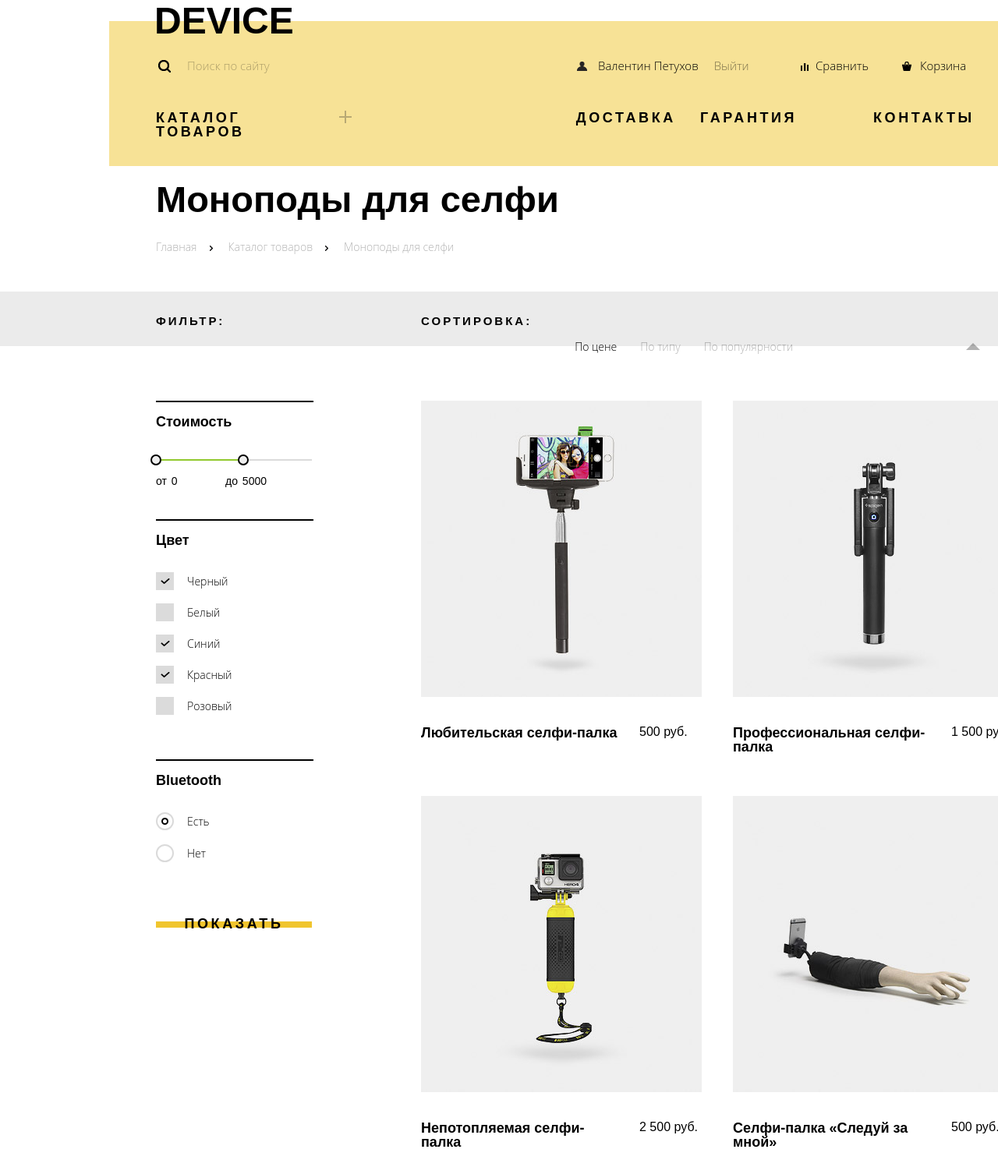
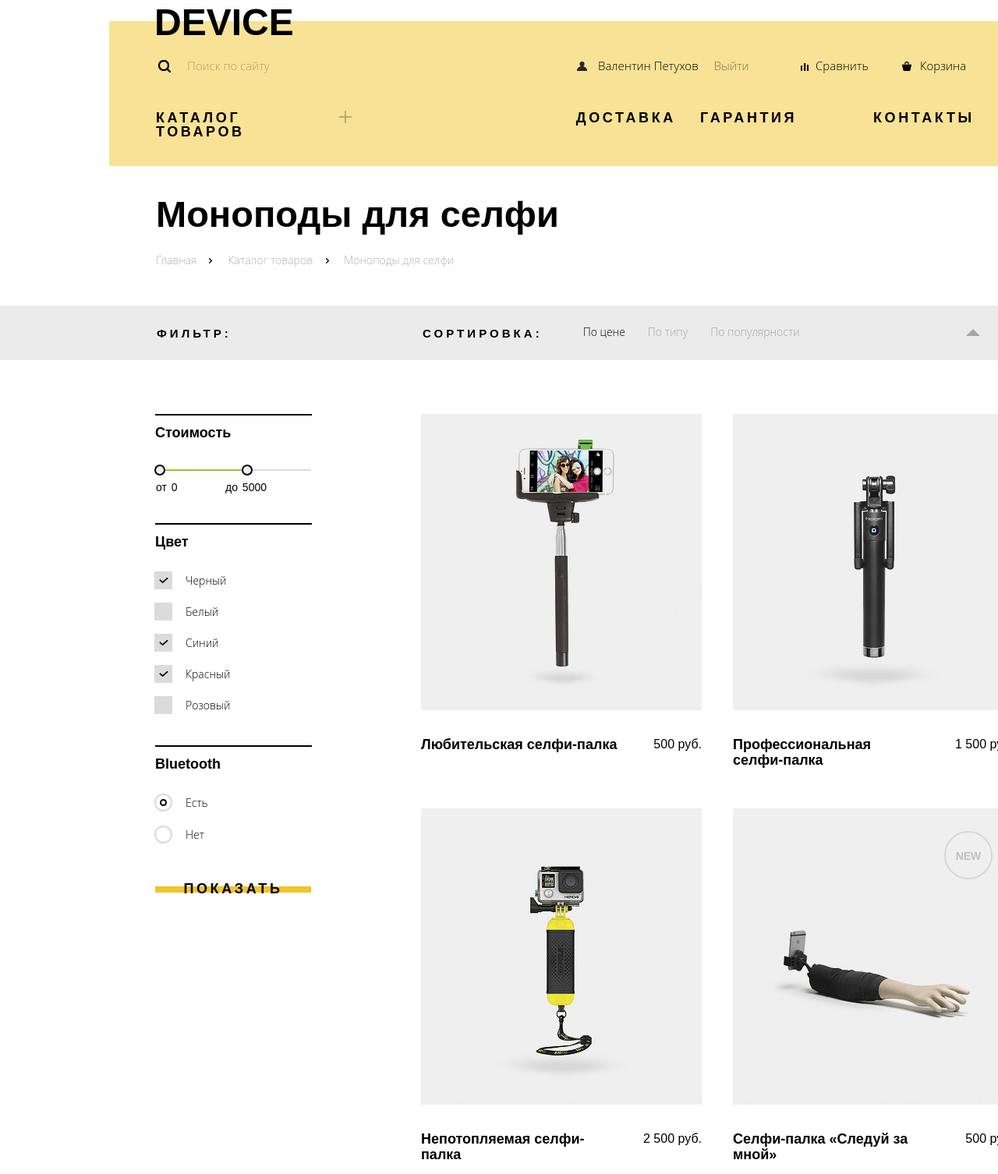
Before and after one commit to ned4ded/377247-device, a plain HTML site: page catalog.html in a window 1280 px wide. Shown: the part 13-1519 px from the top of the page at 78% size. Drawn offline with Linux system fonts and the light colour scheme.

Commit message:
Ending of pixel perfecting

```diff
--- a/catalog.html
+++ b/catalog.html
@@ -18,9 +18,9 @@
 <body>
   <header class="container clearfix header__catalog">
     <div class="header main-header">
-      <b class="logo main-header__logo">
+      <a class="logo catalog-header__logo" href="index.html">
         Device
-      </b>
+      </a>
       <div class="main-header__menu clearfix">
         <div class="main-header__toolbar">
           <form action="index.html" method="get">
@@ -227,7 +227,7 @@
           <a href="#">Непотопляемая селфи-палка</a>
         <span class="shop-items__price">2 500 руб.</span>
       </article>
-      <article>
+      <article class="shop__items--new">
         <div class="shop-items__img">
           <img src="img/shop-item-4.jpg" alt="Селфи-палка &laquo;Следуй за мной&raquo;">
           <a class="btn" href="#">В корзину</a>
@@ -254,7 +254,7 @@
   <footer class="footer-background">
     <div class="container footer clearfix">
       <div class="footer__left-column styling-block">
-        <a class="logo footer__logo" href="index.html">Device</a>
+        <a class="logo catalog-footer__logo" href="index.html">Device</a>
         <p>
           г. Москва, ул. Строителей, 15
         </p>
--- a/css/style.css
+++ b/css/style.css
@@ -41,23 +41,6 @@ body {
   padding: 0 20px;
 }
 
-/*------------------------------------*\
-            HIDEN ELEMS
-\*------------------------------------*/
-
-/* HERE IS TEMPORARY USE OF !Important UNTIL I START TO CODING SLIDER MARKUP*/
-
-/*---------------SLIDER-------------- */
-.slide-one {
-  visibility: visible;
-}
-
-.slide-two,
-.slide-three {
-  display: none !important;
-}
-
-/*-----------catalog------------- */
 
 /*------------------------------------*\
             HIDEN ELEMS
@@ -112,51 +95,29 @@ header.container::before {
 .logo {
   display: block;
   width: 165px;
-  height: 35px;   /*GRIDDING */
+  height: 35px;
 
   font-size: 48px;
   text-transform: uppercase;
   letter-spacing: 0.1;
 }
 
-/*
-
-.tool-list li {
-  display: inline-block;
-
-  line-height: 27px;
-  vertical-align: middle;
-}
-
-.tool-list li::before {
-  content: "";
-  position: absolute;
-
-  display: block;
-  width: 15px;
-  height: 15px;
-}*/
-
-/*.login {
-  width: 78px;
-}
-
-.compare {
-  width: 110px;
-}
-
-.cart {
-  width: 60px;
-}*/
-
 .main-header__menu {
   width: 1040px;
 }
 
-.main-header__logo {
+.main-header__logo,
+.catalog-header__logo {
   position: absolute;
   top: -74px;
   left: -2px;
+
+  color: black;
+  text-decoration: none;
+}
+
+.catalog-header__logo {
+  top: -72px;
 }
 
 .main-header__toolbar,
@@ -631,11 +592,22 @@ header.container::before {
   text-decoration: none;
 }
 
-.footer__logo:hover {
+.catalog-footer__logo {
+  position: absolute;
+  top: -16px;
+  left: -3px;
+
+  color: rgb(255, 198, 0);
+  text-decoration: none;
+}
+
+.footer__logo:hover,
+.catalog-footer__logo:hover {
   opacity: 0.6;
 }
 
-.footer__logo:active {
+.footer__logo:active,
+.catalog-footer__logo:active {
   opacity: 0.3;
 }
 
@@ -921,8 +893,28 @@ header.container::before {
 .slider-pagination {
   display: block;
   float: right;
-  width: 80px;
+  width: 100px;
   height: 20px;
+  margin: 0;
+  margin-right: -20px;
+  padding: 0;
+  padding-top: 15px;
+
+  list-style: none;
+}
+
+.slider-pagination li {
+  float: left;
+  width: 4px;
+  height: 4px;
+  margin-right: 23px;
+
+  border: 3px solid rgba(0, 0, 0, 0.3);
+  border-radius: 50%;
+}
+
+.slider-pagination .current {
+  border-color: rgba(0, 0, 0, 1);
 }
 
 .promo__spec {
@@ -1320,7 +1312,7 @@ header.header__catalog::before {
 .shop-items__sort {
   width: 760px;
   height: 70px;
-  margin-bottom: 70px;
+  margin-bottom: 69px;
 }
 
 .shop-items__sort::before {
@@ -1338,8 +1330,13 @@ header.header__catalog::before {
 
 .shop-items__sort ul {
   display: flex;
-  margin-top: auto;
-  margin-bottom: auto;
+  margin-top: 26px;
+  margin-bottom: 29px;
+}
+
+.shop-items__sort ul:nth-child(3) {
+  margin-top: 30px;
+  margin-bottom: 25px;
 }
 .shop-items__pagination,
 .shop-items__pagination ul {
@@ -1351,7 +1348,7 @@ header.header__catalog::before {
   justify-content: space-between;
   width: 760px;
   height: 70px;
-  margin-top: -15px;
+  margin-top: -11px;
 
   font-size: 16px;
 
@@ -1400,12 +1397,12 @@ header.header__catalog::before {
 
 .page-heading {
   width: 1160px;
-  margin-bottom: 50px;
-  padding: 30px 60px 0;
+  margin-bottom: 51px;
+  padding: 49px 60px 0;
 }
 
 .page-heading__title {
-  margin-bottom: 30px;
+  margin-bottom: 28px;
 }
 
 .page-heading__breadcrumbs li {
@@ -1429,7 +1426,7 @@ header.header__catalog::before {
 .page-heading__breadcrumbs li:not(:last-child)::after {
   content: "";
   position: absolute;
-  top: 6px;
+  top: 5px;
   right: 0;
 
   width: 4px;
@@ -1438,11 +1435,19 @@ header.header__catalog::before {
   background: url(../img/icon-nav-arrow.png) no-repeat 50% 50%;
 }
 
+.page-heading__breadcrumbs li:first-child::after {
+  right: 1px;
+}
+
+.page-heading__breadcrumbs li:nth-child(2)::after {
+  right: -1px;
+}
+
 .filters {
-  width: 202px;
+  width: 201px;
   min-height: 780px;
-  margin-right: 70px;
-  padding: 0 68px 0 60px;
+  margin-right: 72px;
+  padding: 0 68px 0 59px;
 }
 
 .filters fieldset {
@@ -1453,6 +1458,10 @@ header.header__catalog::before {
   border: 0;
 }
 
+.filters .filters__price {
+  margin-bottom: 37px;
+}
+
 .filters::before {
   content: "";
   position: absolute;
@@ -1464,14 +1473,19 @@ header.header__catalog::before {
   height: 100%;
 
   background-color: rgb(239, 239, 239);
-  border-right: 250px solid white;
+  border-right: 252px solid white;
 }
 
 .legend-heading {
   display: block;
-  margin: 30px 55px 95px 0;
+  margin: 28px 52px 96px 2px;
 
   line-height: 1;
+  letter-spacing: 0.27em;;
+}
+
+.shop-items__sort .legend-heading {
+  margin-bottom: 0;
 }
 .filters fieldset legend,
 .shop-items > article > a {
@@ -1488,13 +1502,17 @@ header.header__catalog::before {
   border-top: 2px solid black;
 }
 
+.filters fieldset legend {
+  padding-top: 13px;
+}
+
 .filters__price-range-controls {
   position: relative;
 
   width: 200px;
   height: 9px;
-  margin-bottom: 10px;
-  padding-top: 7px;
+  margin-bottom: 5px;
+  padding-top: 6px;
 
   background: transparent;
 }
@@ -1513,7 +1531,7 @@ header.header__catalog::before {
 }
 .filters__price-range-controls .toggle {
   position: absolute;
-  top: 1px;
+  top: 0;
   left: 0;
 
   width: 10px;
@@ -1533,14 +1551,16 @@ header.header__catalog::before {
 }
 
 .filters__price-range-controls .toggle-min {
-  left: -7px;
+  left: -1px;
 }
 
 .filters__price-range-controls .toggle-max {
-  left: 105px;
+  left: 111px;
 }
 
 .filters__price-controls {
+  margin-left: 1px;
+
   font-size: 0;
 }
 
@@ -1626,6 +1646,24 @@ header.header__catalog::before {
   visibility: visible;
 }
 
+.filters .filters__color {
+  margin-bottom: 23px;
+}
+
+.filters .filters__bluetooth {
+  margin-bottom: 19px;
+}
+
+.filters .filters__color legend,
+.filters .filters__bluetooth legend {
+  margin-bottom: 29px;
+}
+
+.filters__color ul,
+.filters__bluetooth label {
+  margin-left: -1px;
+}
+
 .filters__bluetooth label {
   margin-bottom: 18px;
 }
@@ -1674,7 +1712,7 @@ header.header__catalog::before {
 }
 
 .shop-items__sort ul li:not(:last-child) {
-  margin-right: 30px;
+  margin-right: 29px;
 }
 
 .shop-items__sort ul a {
@@ -1716,14 +1754,40 @@ header.header__catalog::before {
 }
 
 .shop-items > article {
+  position: relative;
+
   width: auto;
   margin-bottom: 40px;
 }
 
+.shop__items--new::after {
+  content: "new";
+  position: absolute;
+  top: 29px;
+  right: 27px;
+  z-index: 5;
+
+  display: inline-block;
+  width: 58px;
+  height: 58px;
+
+  font-weight: 900;
+  font-size: 14px;
+  line-height: 60px;
+  font-family: "Gilroy", "Arial", sans-serif;
+  vertical-align: middle;
+  text-align: center;
+  color: rgba(0, 0, 0, 0.2);
+  text-transform: uppercase;
+
+  border: 2px solid rgba(0, 0, 0, 0.1);
+  border-radius: 50%;
+}
+
 .shop-items__img {
   position: relative;
 
-  margin-bottom: 35px;
+  margin-bottom: 32px;
 }
 
 .shop-items__img a {
@@ -1785,10 +1849,15 @@ header.header__catalog::before {
   margin: 0;
   padding: 0;
 
+  line-height: 20px;
   color: black;
   text-decoration: none;
 
   border: 0;
+}
+
+.shop-items > article:nth-child(3) > a {
+  width: 230px;
 }
 
 .shop-items__price {
@@ -1796,11 +1865,13 @@ header.header__catalog::before {
   float: right;
   min-width: 80px;
   min-height: 50px;
+  padding-top: 2px;
 
   font-weight: lighter;
   font-size: 16px;
   line-height: 1;
   font-family: "Gilroy", "Arial", sans-serif;
+  text-align: right;
 }
 
 
@@ -1960,3 +2031,12 @@ header.header__catalog::before {
 .close-btn:active::after {
   opacity: 0.3;
 }
+
+.slide-one {
+  visibility: visible;
+}
+
+.slide-two,
+.slide-three {
+  display: none !important;
+}
```
Also changed, not shown: index.html (+5 -1 lines).
